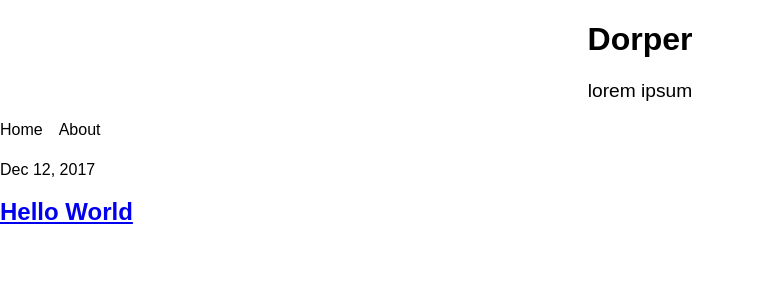
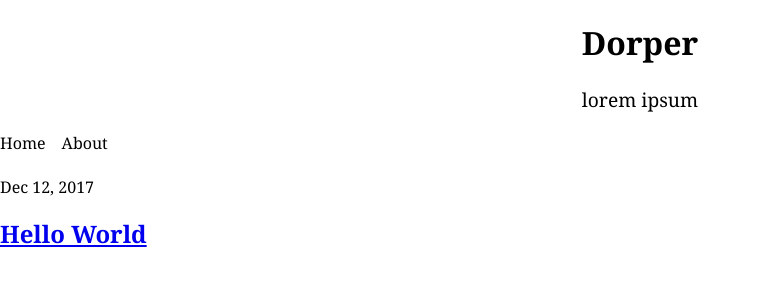
Before and after one commit to dorpga/dorpga.github.io, a Jekyll site: the page built from index.html, in a window 1280 px wide. Shown: the top 300 px of the page, without its empty margins (0-761 px from the left). Built offline with Jekyll 4.4.1, drawn with Linux system fonts in a browser that asks for light colours.

Commit message:
Update master.sass

```diff
--- a/css/master.sass
+++ b/css/master.sass
@@ -5,7 +5,7 @@
   box-sizing: border-box
 
 body
-  font-family: sans-serif
+  font-family: Georgia, Palatino, 'Palatino Linotype', Times, 'Times New Roman', serif
   margin: 0
 
 strong, b
```
